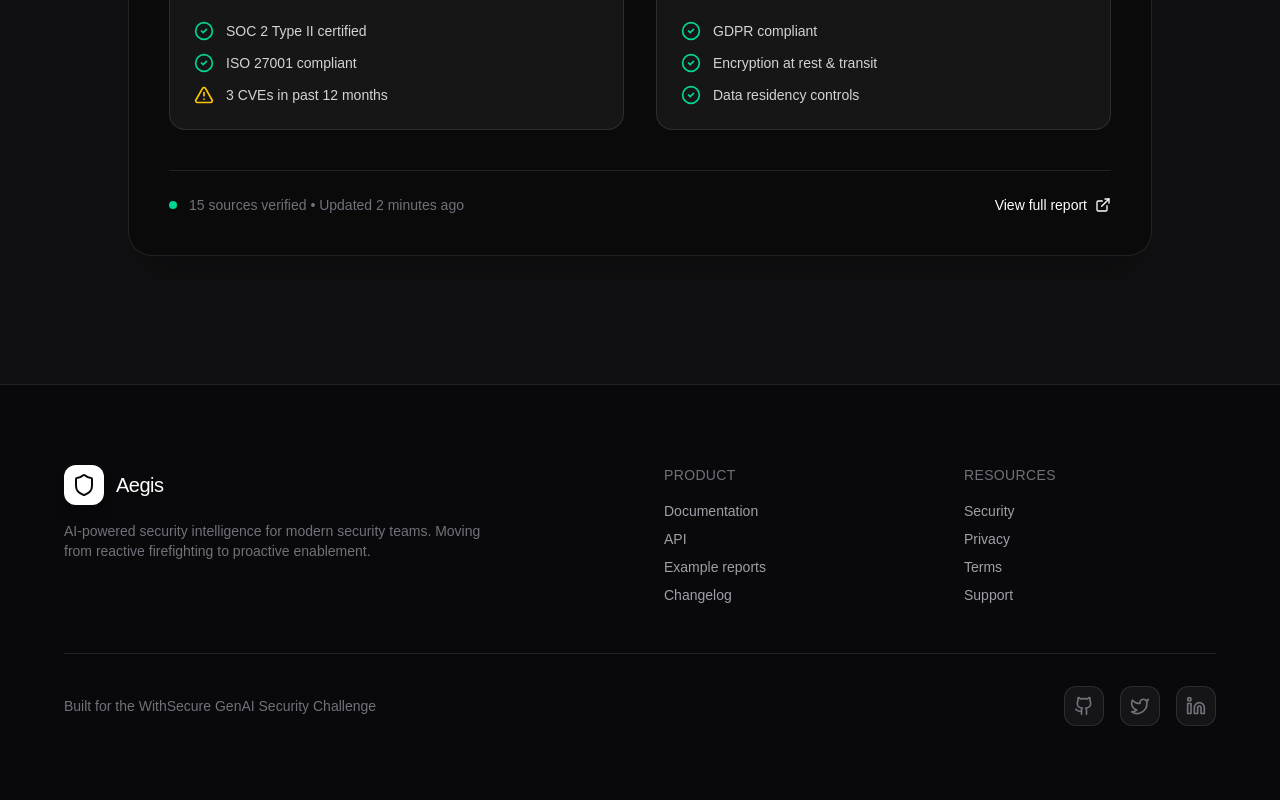
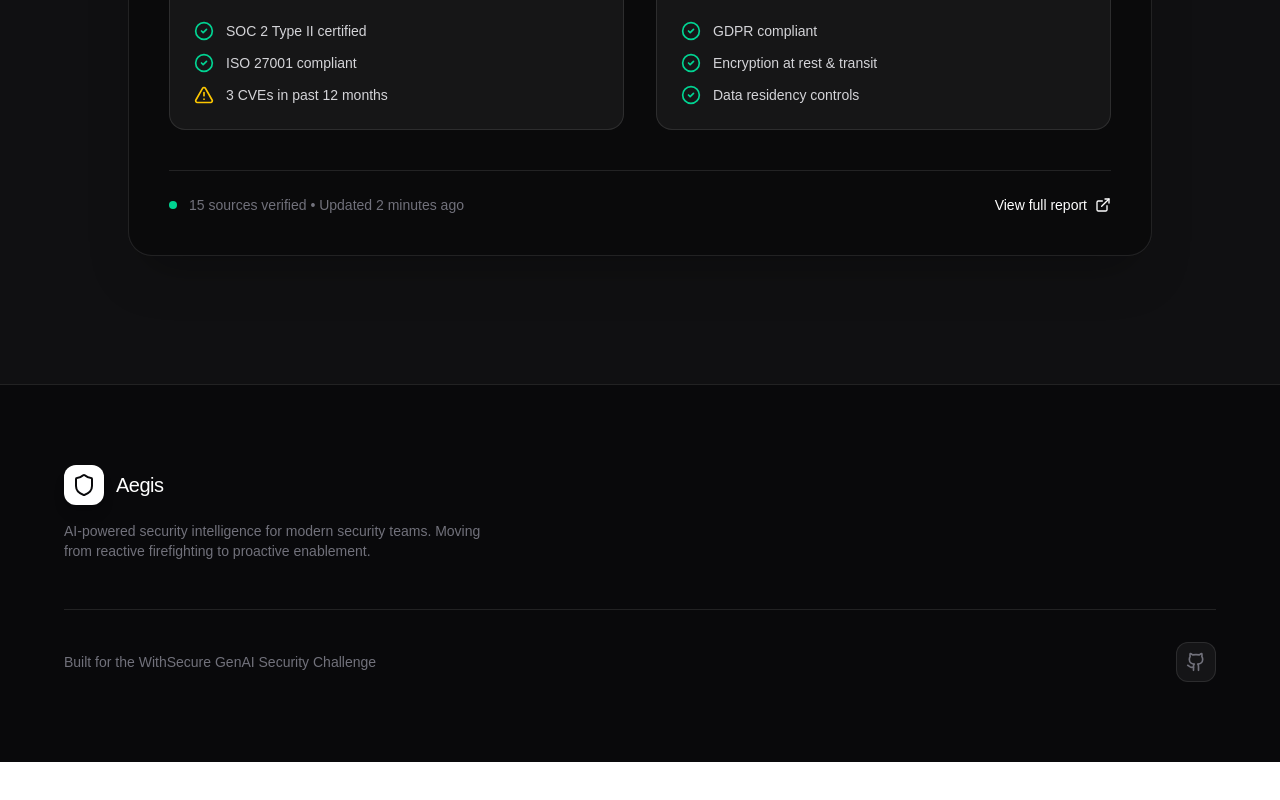
Before and after one commit to alexechoi/junction-hack, a Next.js app in the folder junction-app/: page / in a window 1280 px wide. Shown: the part 1865-2665 px from the top of the page. After the commit the page ends 2627 px from the top, so only its background shows below. Built offline with nearby package versions, Linux system fonts and the light colour scheme; no server answers.

Commit message:
update the footer

```diff
--- a/junction-app/components/landing/Footer.tsx
+++ b/junction-app/components/landing/Footer.tsx
@@ -1,7 +1,4 @@
-import { Github, Linkedin, Shield, Twitter } from "lucide-react";
-
-const productLinks = ["Documentation", "API", "Example reports", "Changelog"];
-const resourceLinks = ["Security", "Privacy", "Terms", "Support"];
+import { Github, Shield } from "lucide-react";
 
 export function LandingFooter() {
   return (
@@ -20,52 +17,23 @@ export function LandingFooter() {
               from reactive firefighting to proactive enablement.
             </p>
           </div>
-          <div>
-            <div className="text-sm uppercase tracking-wide text-zinc-500">
-              Product
-            </div>
-            <ul className="mt-4 space-y-2 text-sm text-zinc-400">
-              {productLinks.map((link) => (
-                <li key={link}>
-                  <a href="#" className="transition hover:text-white">
-                    {link}
-                  </a>
-                </li>
-              ))}
-            </ul>
-          </div>
-          <div>
-            <div className="text-sm uppercase tracking-wide text-zinc-500">
-              Resources
-            </div>
-            <ul className="mt-4 space-y-2 text-sm text-zinc-400">
-              {resourceLinks.map((link) => (
-                <li key={link}>
-                  <a href="#" className="transition hover:text-white">
-                    {link}
-                  </a>
-                </li>
-              ))}
-            </ul>
-          </div>
         </div>
 
         <div className="mt-12 flex flex-col gap-6 border-t border-white/10 pt-8 text-sm text-zinc-500 md:flex-row md:items-center md:justify-between">
           <span>Built for the WithSecure GenAI Security Challenge</span>
           <div className="flex items-center gap-4">
-            {[
-              { icon: Github, label: "GitHub" },
-              { icon: Twitter, label: "Twitter" },
-              { icon: Linkedin, label: "LinkedIn" },
-            ].map(({ icon: Icon, label }) => (
+            {[{ icon: Github, label: "GitHub" }].map(
+              ({ icon: Icon, label }) => (
                 <a
                   key={label}
-                href="#"
+                  target="_blank"
+                  href="https://github.com/alexechoi/junction-hack"
                   className="flex size-10 items-center justify-center rounded-xl border border-white/10 bg-white/5 transition hover:border-white/20 hover:bg-white/10"
                 >
                   <Icon className="size-5" />
                 </a>
-            ))}
+              )
+            )}
           </div>
         </div>
       </div>
```
Lines whose indentation alone changed are shown as unchanged.
